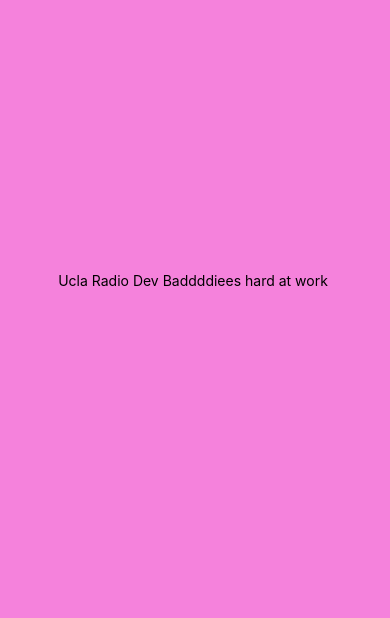
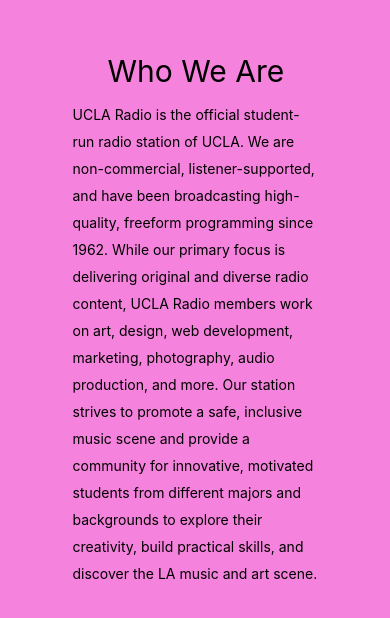
Before and after one commit to uclaradio/NativeRadio, a React Native app: screen / in a window 390 px wide. Shown: the part 142-760 px from the top of the page. Built offline with nearby package versions, Linux system fonts and the light colour scheme.

Commit message:
Creation of "About Us" page js
Created AboutUs.js
Preliminary styling of this page
Changed the transition from Fade Screen->HomeScreen to be FadeScreen->AboutUsScreen on line 25 of App.js--haven't implemented button / navbar components

```diff
--- a/App.js
+++ b/App.js
@@ -2,6 +2,7 @@
 import { StyleSheet, Text, Image, View, Animated } from 'react-native';
 import React, {useRef, useEffect, useState} from 'react';
 import FadeScreen from './src/screens/FadeScreen';
+import AboutUsScreen from './src/screens/AboutUs';
 import HomeScreen from './src/screens/HomeScreen';
 
 //streamURL will hold the Radio Stream link and we can reference this later...
@@ -21,10 +22,11 @@
 
   return (
     <View style={styles.container} >
-        {loading ? (<FadeScreen/>):(<HomeScreen/>)}
+        {loading ? (<FadeScreen/>):(<AboutUsScreen/>)}
     </View>
   );
 }
+//On line 25 switch AboutUsScreen to HomeScreen and add button (dropdown) to navigate to AboutUsScreen
 
 const styles = StyleSheet.create({
   container: {
--- /dev/null
+++ b/src/screens/AboutUs.js
@@ -0,0 +1,43 @@
+import React from "react"
+import {Text, View, StyleSheet} from "react-native"
+
+/*
+  -- DOCUMENTATION --
+*/
+const AboutUsScreen = (props) => {
+return (
+    <View style={styles.container}>
+        <Text style={styles.header}>Who We Are</Text>
+        <Text style={styles.bio}>UCLA Radio is the official student-run radio station of UCLA.
+            We are non-commercial, listener-supported, and have been broadcasting high-quality, freeform programming since 1962.
+            While our primary focus is delivering original and diverse radio content, UCLA Radio members work on art, design, web development,
+            marketing, photography, audio production, and more. Our station strives to promote a safe, inclusive music scene and provide a community for innovative,
+            motivated students from different majors and backgrounds to explore their creativity, build practical skills, and discover the LA music and art scene.
+        </Text>
+    </View>
+)}
+
+const styles = StyleSheet.create({
+    container: {
+      flex: 1,
+      padding: 20,
+    },
+    header: {
+      marginTop: '50%',
+      flex: .25,
+      justifyContent: 'center',
+      alignItems: 'center',
+      marginLeft: '25%',
+      fontSize: 30,
+    },
+    bio: {
+      flex: 3,
+      justifyContent: 'center',
+      alignItems: 'center',
+      marginLeft: '15%',
+      marginRight: '15%',
+      lineHeight: 27,
+    },
+});
+
+export default AboutUsScreen;
```
